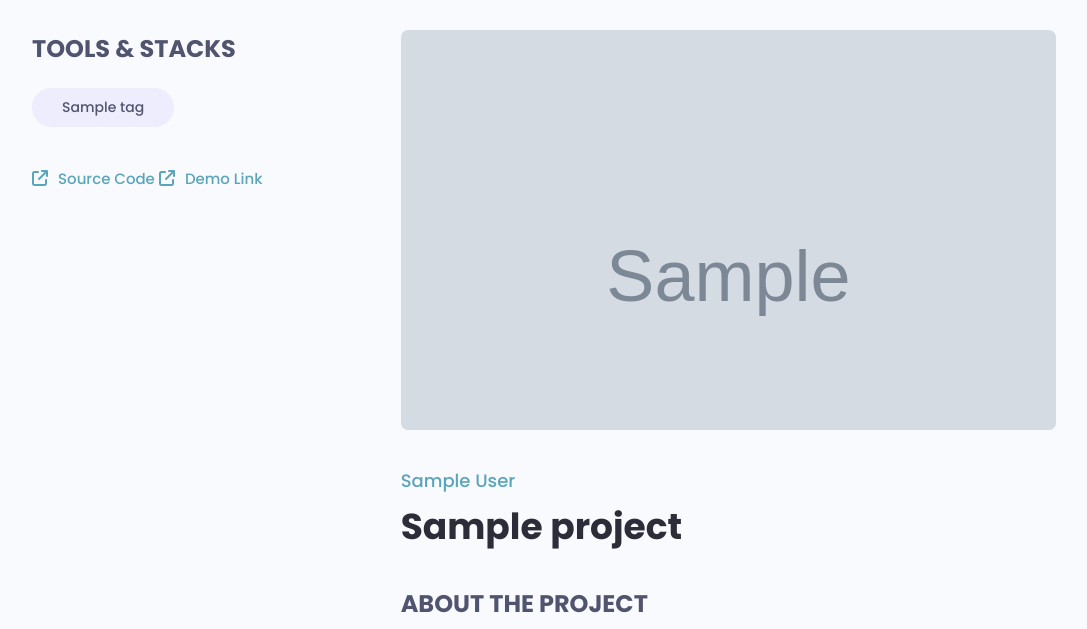
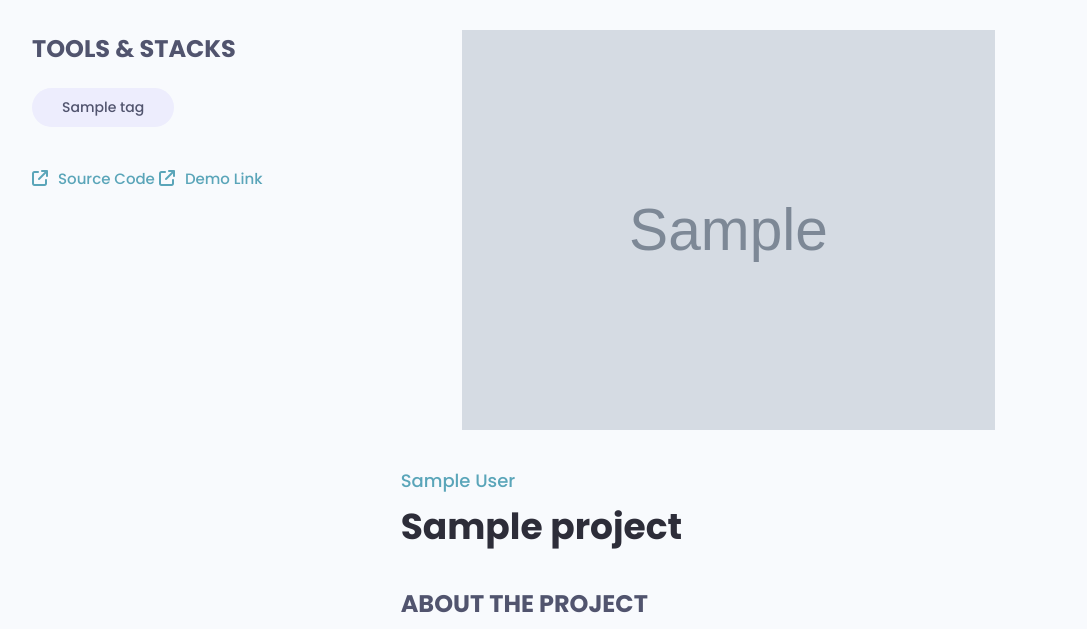
Before and after one commit to Abhinav29singh05/Devsearch, a Django app: page /projects/project/00000000-0000-0000-0000-000000000001/ in a window 1280 px wide. Shown: the part 77-706 px from the top of the page, without its empty margins (96-1183 px from the left). Run offline with Django 5.2, Linux system fonts and the light colour scheme; tables that the repository leaves empty hold one stand-in row (values such as "Sample post"); grey boxes marked "Sample" are stand-in pictures; some libraries are stand-ins or nearby versions.

Commit message:
fixed simgle project img

```diff
--- a/static/styles/app.css
+++ b/static/styles/app.css
@@ -446,7 +446,7 @@ img {
 
 .singleProject__preview {
   height: 50vh;
-  object-fit: cover;
+  object-fit: contain;
   object-position: top center;
   margin-bottom: 3rem;
   border-radius: 0.7rem;
```
